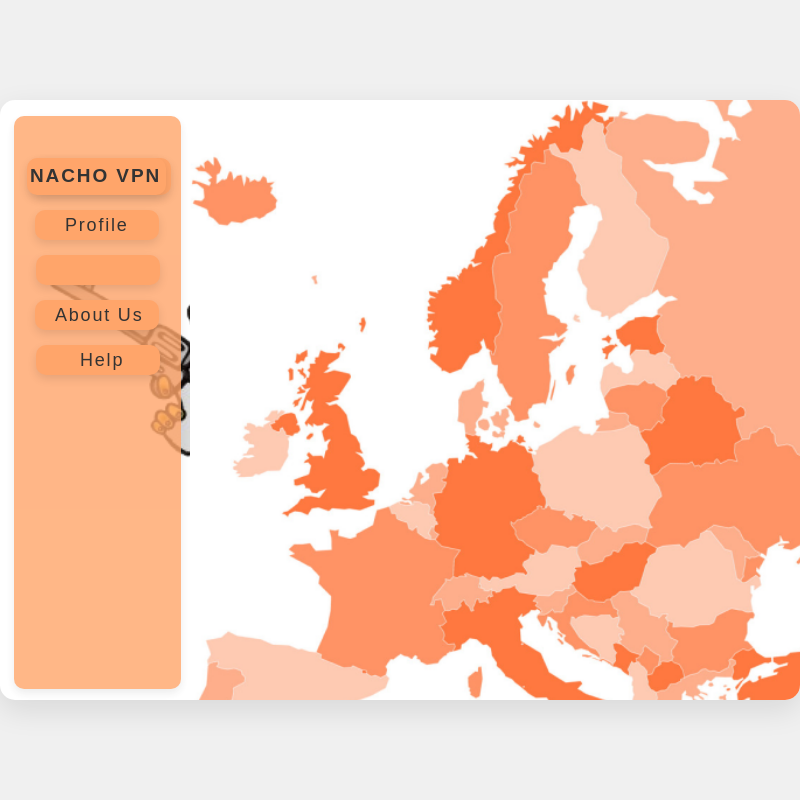
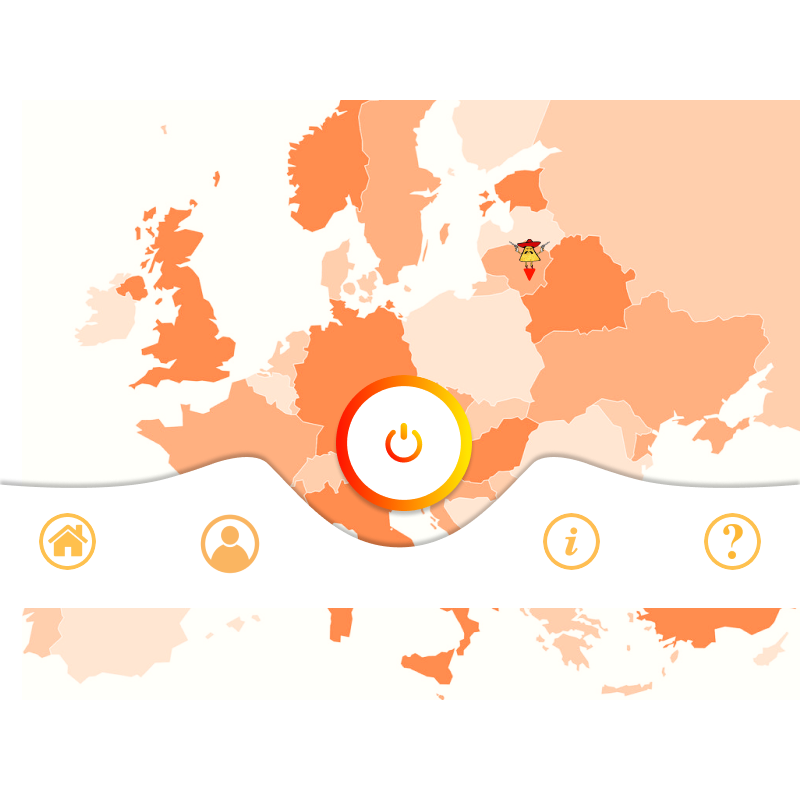
Before and after one commit to Valentukis/VPN-client-Front-end, an Electron app: page dashboard.html in a window 800 px wide. Drawn offline with Linux system fonts and the light colour scheme.

Commit message:
Dashboard + design fixes

```diff
--- /dev/null
+++ b/aboutus.css
@@ -0,0 +1,26 @@
+* {
+    position: absolute;
+    font-family: Poppins;
+}
+
+h1 {
+    width: 300px;
+    top: 38px;
+    left: 250px;
+    font-size: 32px;
+}
+
+h2 {
+    width: 300px;
+    left: 250px;
+    font-size: 32px;
+}
+
+.h2-container {
+    width: 190px;
+    height: 36px;
+    display: flex;
+    align-items: center;
+    border-color: aqua;
+    left: 305px;
+}
--- a/dashboard.css
+++ b/dashboard.css
@@ -1,208 +1,62 @@
-/* Global styles */
-* {
-    margin: 0;
-    padding: 0;
-    box-sizing: border-box;
-  }
+@keyframes nachis {
+    0% {
+      transform: translateY(-150px);
+    }
 
+    50% {
+      transform: translateY(-140px);
+    }
+
+    100% {
+      transform: translateY(-150px);
+    }
+}
   body {
-    font-family: 'Poppins', sans-serif;
-    background-color: #f0f0f0;
-    color: #333;
     display: flex;
     justify-content: center;
     align-items: center;
-    height: 100vh;
   }
 
-  h1, h2, h3 {
-    font-family: 'Poppins', sans-serif;
+  input {
+    width: 144px;
+    height: 144px;
+    position: absolute;
+    top: 375px;
+    left: 332px;
+    cursor: pointer;
+    border-radius: 50%;
+    transition: transform 0.5s ease;
+    opacity: 0;
   }
 
-  /* Container for button */
-  .button-container {
-    text-align: center;
-    margin-top: 20px;
+  input:active {
+    transform: scale(0.9);
   }
 
-  .connect-button button {
-    background-color: #ff8c00e1; /* Orange */
-    color:#ff8c00dd;
-    padding: 12px 24px;
-    border-radius: 30px;
-    font-size: 18px;
-    font-weight: bold;
-    border: none;
-    cursor: pointer;
-    transition: background-color 0.3s ease;
+  #connectButton {
+    transition: opacity ease;
+    opacity: 1; /* Default */
   }
 
-  /* Hover effect for button */
-  .connect-button button:hover {
-    background-color: #e07b00;
+  #connectButton.fade-out {
+    opacity: 0;
   }
 
-  .rectangle-parent {
-    width: 100%;
-    max-width: 1200px;
-    position: relative;
-    background-color: #fff;
-    height: 600px;
-    overflow: hidden;
-    text-align: center;
-    font-size: 18px;
-    color: #000;
-    font-family: Poppins, Arial, sans-serif;
-    border-radius: 15px;
-    box-shadow: 0 10px 30px rgba(0, 0, 0, 0.1);
-    padding: 20px;
-
+  .white-border {
+    position: absolute;
+    top: 449px;
+    pointer-events: none;
   }
 
-  /* Main Header and Text */
-  .nacho-vpn {
-    font-size: 19px;
-    font-weight: bold;
-    letter-spacing: 0.1em;
-    color: #333;
-    margin-top: 35px;
+  .nachis {
     position: absolute;
-    z-index: 10;
+    left: 508px;
+    animation: nachis 2s ease-in-out infinite;
   }
 
-  .about-us, .help, .profile {
-    font-size: 18px;
-    font-weight: 500;
-    letter-spacing: 0.1em;
-    color: #333;
+  .buttons {
+    position: absolute;
+    top: 513px;
     cursor: pointer;
-    margin: 10px 0;
-    transition: color 0.3s ease;
-    position: absolute;
-    z-index: 10;
+    border-radius: 50%;
   }
-
-  .profile {
-    top: 105px;
-    left: 65px;
-  }
-  .about-us {
-    top: 195px;
-    left: 55px;
-  }
-  .help {
-    top: 240px;
-    left: 80px;
-  }
-
-  .about-us:hover, .help:hover, .profile:hover {
-    color: #e07b00;
-  }
-
-  /* Rectangular Shapes */
-  .frame-child, .frame-item, .frame-inner, .rectangle-div, .frame-child1, .frame-child3, .frame-child4 {
-    border-radius: 10px;
-    background-color: #ffa56a; /* Light Orange */
-    margin-bottom: 10px;
-    box-shadow: 0 4px 10px rgba(0, 0, 0, 0.1);
-  }
-
-  /* Specific sizes and positions */
-  .frame-child {
-    position: absolute;
-    top: 16px;
-    left: 14px;
-    width: 167px;
-    height: 573px;
-    opacity: 0.8;
-  }
-
-  .frame-item {
-    position: absolute;
-    top: 58px;
-    left: 32px;
-    width: 139px;
-    height: 37px;
-  }
-
-  .frame-inner {
-    position: absolute;
-    top: 58px;
-    left: 27px;
-    width: 139px;
-    height: 37px;
-  }
-
-  .rectangle-div {
-    position: absolute;
-    top: 110px;
-    left: 35px;
-    width: 124px;
-    height: 30px;
-  }
-
-  .frame-child1 {
-    position: absolute;
-    top: 155px;
-    left: 36px;
-    width: 124px;
-    height: 30px;
-  }
-
-  .frame-child3 {
-    position: absolute;
-    top: 200px;
-    left: 35px;
-    width: 124px;
-    height: 30px;
-  }
-
-  .frame-child4 {
-    position: absolute;
-    top: 245px;
-    left: 36px;
-    width: 124px;
-    height: 30px;
-  }
-
-  /* Image Styling */
-  .nachis-1, .europa, .nachis-2 {
-    object-fit: cover;
-  }
-
-  .nachis-1 {
-    position: absolute;
-    z-index: 100;
-    top: 200px;
-    left: 20px;
-    width: 120px;
-    height: auto;
-  }
-
-  .europa {
-    position: absolute;
-    z-index: 90;
-    top: 0px;
-    left: 190px;
-    width: 700px;
-    height: 700px;
-  }
-
-  .nachis-2 {
-    position: absolute;
-    z-index: 110;
-    top: 120px;
-    left: 500px;
-    width: 80px;
-    height: auto;
-    border: 2px solid #ffa56a;
-
-  }
-
-  /* Flexbox for better alignment */
-  .rectangle-parent {
-    position: relative;
-    display: flex;
-    flex-direction: column;
-    padding: 30px;
-  }
--- a/dashboard.html
+++ b/dashboard.html
@@ -1,39 +1,97 @@
 <!DOCTYPE html>
 <html lang="en">
   <head>
-  <meta charset="utf-8">
-  <meta name="viewport" content="initial-scale=1, width=device-width">
+    <meta charset="utf-8" />
+    <meta name="viewport" content="initial-scale=1, width=device-width" />
     <link rel="stylesheet" href="./index.css" />
-  <link rel="stylesheet" href="dashboard.css">
+    <link rel="stylesheet" href="dashboard.css" />
 
     <title>NACHO VPN Dashboard</title>
   </head>
   <body>
-  <!-- Connect Button -->
-  <div class="button-container connect-button" id="connectButton">
-    <button class="button-text">Connect to VPN</button>
-  </div>
+    <!-- Connect Button
+    <button id="connectButton">
+      <img
+        class="connect-button"
+        src="Images/connection.png"
+        alt="Connect button"
+      />
+    </button>
+  -->
+    <!-- Jei back'as veikia ir be iskomentuotos vietos - istrinkit -->
 
-  <div class="rectangle-parent">
-    <!-- Rectangles and UI Elements -->
-    <div class="frame-child"></div>
-    <div class="frame-item"></div>
-    <div class="frame-inner"></div>
-    <div class="rectangle-div"></div>
-    <div class="frame-child1"></div>
-    <div class="frame-child3"></div>
-    <div class="frame-child4"></div>
+    <input
+      type="image"
+      src="Images/connection.png"
+      name="connectButton"
+      class="connect-button"
+      id="connectButton"
+      onclick="changeImage()"
+    />
 
-    <b class="nacho-vpn">NACHO VPN</b>
-    <div class="about-us">About Us</div>
-    <div class="help">Help</div>
-    <div class="profile">Profile</div>
-    <!-- Images with alt text for better accessibility -->
-    <img class="nachis.1" src="Images/Nachiss.png" alt="Nachis 1">
-    <img class="europa" src="Images/europa.png" alt="europa">
-    <img class="nachis.2" src="Images/Nachiss.png" alt="Nachis 2">
-  </div>
+    <img style="z-index: -1" src="Images/Dash-background.png" alt="Europa" />
+    <img class="white-border" src="Images/white-border.png" alt="Border" />
+    <img class="nachis" src="Images/Nachis.png" alt="Nachis" />
+    <img
+      class="buttons"
+      style="left: 39px"
+      id="home"
+      src="Images/home.png"
+      alt="Home"
+    />
+    <img
+      class="buttons"
+      style="left: 191px"
+      id="profile"
+      src="Images/profile.png"
+      alt="Profile"
+    />
+    <img
+      class="buttons"
+      style="left: 543px"
+      id="aboutUs"
+      src="Images/about_us.png"
+      alt="About us"
+    />
+    <img
+      class="buttons"
+      style="left: 704px"
+      id="questions"
+      src="Images/questions.png"
+      alt="Questions"
+    />
 
     <script src="dashboard.js"></script>
+    <script>
+      var home = document.getElementById("home");
+      if (home) {
+        home.addEventListener("click", function (e) {
+          window.location.href = "dashboard.html";
+        });
+      }
+
+      var aboutUs = document.getElementById("aboutUs");
+      if (aboutUs) {
+        aboutUs.addEventListener("click", function (e) {
+          window.location.href = "aboutus.html";
+        });
+      }
+
+      let isDefaultImage = true;
+
+      function changeImage() {
+        const connectButton = document.getElementById("connectButton");
+        connectButton.classList.add("fade-out");
+        setTimeout(() => {
+          if (isDefaultImage) {
+            connectButton.src = "Images/connection_clicked.png";
+          } else {
+            connectButton.src = "Images/connection.png";
+          }
+          isDefaultImage = !isDefaultImage;
+          connectButton.classList.remove("fade-out");
+        });
+      }
+    </script>
   </body>
 </html>
--- a/login.css
+++ b/login.css
@@ -33,6 +33,7 @@ button {
     border: none;
     font-size: 15px;
     border-radius: 5px;
+    cursor: pointer;
 }
 p {
     font-family: Poppins;
--- a/main.js
+++ b/main.js
@@ -19,7 +19,8 @@ if (isDev) {
 // Create the main window
 function createMainWindow() {
   const mainWindow = new BrowserWindow({
-    width: isDev ? 1200 : 800,
+    // width: isDev ? 1200 : 800,
+    width: 800,
     height: 600,
     useContentSize: true,
     webPreferences: {
--- a/register.css
+++ b/register.css
@@ -45,6 +45,7 @@ button {
     border: none;
     font-size: 15px;
     border-radius: 5px;
+    cursor: pointer;
 }
 p {
     font-family: Poppins;
```
Also changed, not shown: aboutus.html (added, +28 -0 lines), index.html (+1 -0 lines), Images/Dash-background.png (added), Images/Nachis.png (added), Images/about_us.png (added), Images/connection.png (added), Images/connection_clicked.png (added), Images/home.png (added), Images/profile.png (added), Images/questions.png (added), Images/white-border.png (added). Lines whose indentation alone changed are shown as unchanged.
